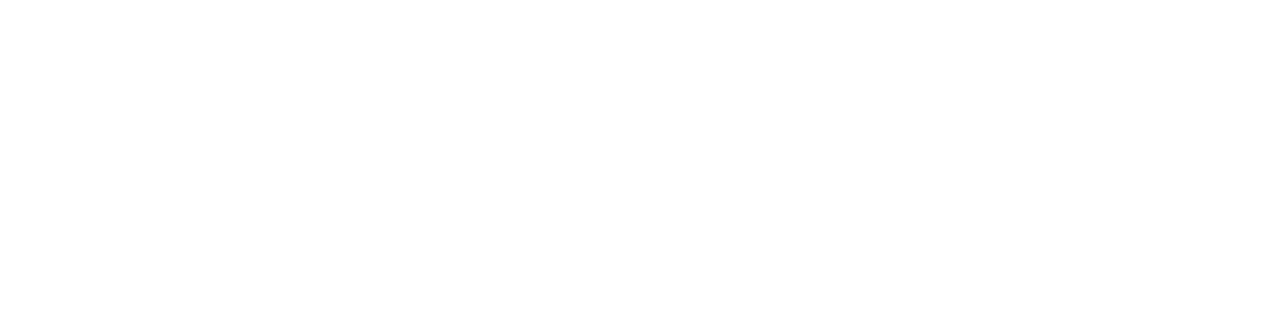
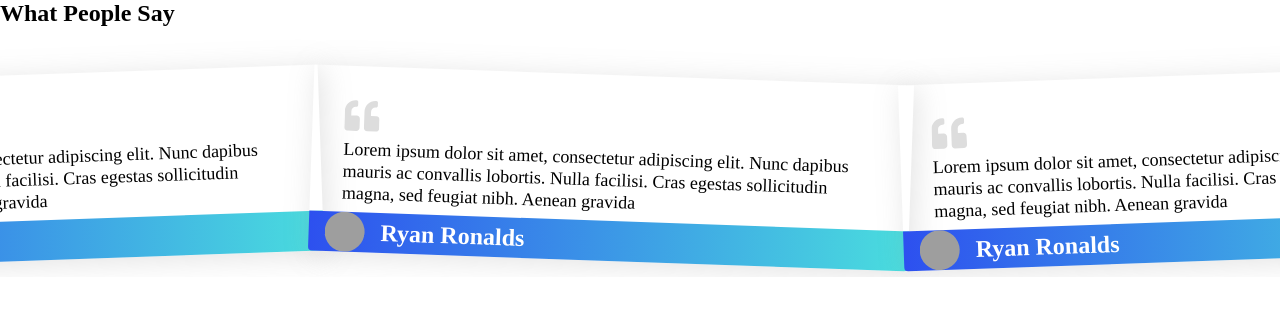
Before and after one commit to afifym/healovo, a React (Create React App) app: page / in a window 1280 px wide. Shown: the top 316 px of the page. Built offline with nearby package versions, Linux system fonts and the light colour scheme; grey boxes are pictures that could not be loaded.

Commit message:
Add Reviews Component

```diff
--- a/package.json
+++ b/package.json
@@ -10,6 +10,7 @@
     "react": "^17.0.2",
     "react-dom": "^17.0.2",
     "react-icons": "^4.2.0",
+    "react-owl-carousel": "^2.3.3",
     "react-scripts": "4.0.3",
     "styled-components": "^5.2.3",
     "web-vitals": "^1.1.1"
--- a/public/index.html
+++ b/public/index.html
@@ -15,6 +15,13 @@
       user's mobile device or desktop. See https://developers.google.com/web/fundamentals/web-app-manifest/
     -->
     <link rel="manifest" href="%PUBLIC_URL%/manifest.json" />
+
+    <script
+      src="https://code.jquery.com/jquery-3.6.0.min.js"
+      integrity="sha256-/xUj+3OJU5yExlq6GSYGSHk7tPXikynS7ogEvDej/m4="
+      crossorigin="anonymous"
+    ></script>
+
     <!--
       Notice the use of %PUBLIC_URL% in the tags above.
       It will be replaced with the URL of the `public` folder during the build.
--- a/src/App.js
+++ b/src/App.js
@@ -1,5 +1,9 @@
+import Reviews from "./components/Reviews/Reviews";
+
 function App() {
-  return <div></div>;
+  return <div>
+    <Reviews />
+  </div>;
 }
 
 export default App;
--- /dev/null
+++ b/src/components/Reviews/Card/Card.jsx
@@ -0,0 +1,62 @@
+import React from "react";
+import styled from "styled-components/macro";
+import {FaQuoteLeft} from 'react-icons/fa';
+import {Avatar} from '@material-ui/core';
+
+const CarouselContainer = styled.div`
+  width: 600px;
+  padding-top: 1rem;
+  margin-top: 2rem;
+  border-radius: 0 0 5px 5px;
+  box-shadow: 4px 4px 29px rgba(145, 142, 142, 0.25);
+  transform: rotate(2deg);
+  ${({reverse}) => reverse && "transform: rotate(-2deg)"}
+  `;
+
+const CardDetails = styled.div`
+  text-align: left;
+  padding: 1rem 2rem 0.5rem;
+  font-wight: 700;
+  font-size: 18px;
+  line-height: 22px
+`
+const CardHeading = styled.div`
+  display: flex;
+  align-items: center;
+  padding-left: 1rem;
+  background-image: linear-gradient(91.29deg, #2D50EF 0%, #4ADEDE 100%);
+  border-radius: 0 0 4px 4px;
+  text-align: left;
+  margin: 0;
+  color: white;
+`;
+
+const AvatarWrapper = styled.figure`
+  margin:0 1rem 0 0;
+  padding: 0;
+`
+
+const Card = ({ title, revRotate }) => {
+  return (
+    <div style={{ padding: "1rem" }}>
+      <CarouselContainer reverse={revRotate}>
+        <CardDetails>
+          <FaQuoteLeft size={35} style={{color: "#ddd"}}/>
+          <p>
+            Lorem ipsum dolor sit amet, consectetur adipiscing elit. Nunc dapibus
+            mauris ac convallis lobortis. Nulla facilisi. Cras egestas
+            sollicitudin magna, sed feugiat nibh. Aenean gravida
+          </p>
+        </CardDetails>
+        <CardHeading>
+          <AvatarWrapper>
+            <Avatar alt="Remy Sharp" src="/static/images/avatar/2.jpg" />
+          </AvatarWrapper>
+          <h2>{title}</h2>
+        </CardHeading>
+      </CarouselContainer>
+    </div>
+  );
+};
+
+export default Card;
--- /dev/null
+++ b/src/components/Reviews/Reviews.jsx
@@ -0,0 +1,34 @@
+import OwlCarousel from "react-owl-carousel";
+import Card from './Card/Card'
+import "owl.carousel/dist/assets/owl.carousel.min.css";
+import "owl.carousel/dist/assets/owl.theme.default.min.css";
+
+
+const Reviews = () => {
+  return (
+    <>
+      <h2>What People Say</h2>
+
+      <OwlCarousel
+        items="2"
+        center
+        margin={-100}
+        autoplay
+        dots={false}
+        loop
+        slideSpeed = "220"
+        autoplayHoverPause
+        mouseDrag
+        touchDrag
+        className="owl-theme"
+      >
+        <Card title="Ryan Ronalds" revRotate/>
+        <Card title="Ryan Ronalds" />
+        <Card title="Ryan Ronalds" revRotate/>
+        <Card title="Ryan Ronalds" />
+      </OwlCarousel>
+    </>
+  );
+};
+
+export default Reviews;
```
Also changed, not shown: 1 other file (tests, documents, lock files or other folders).
